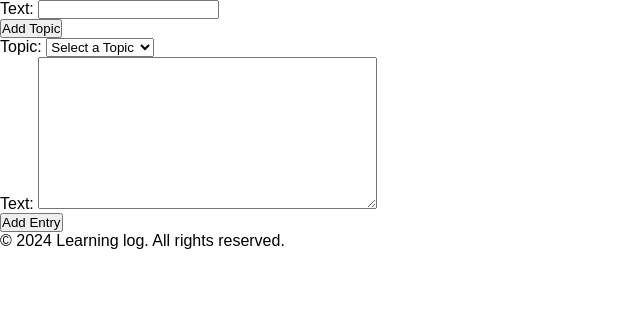
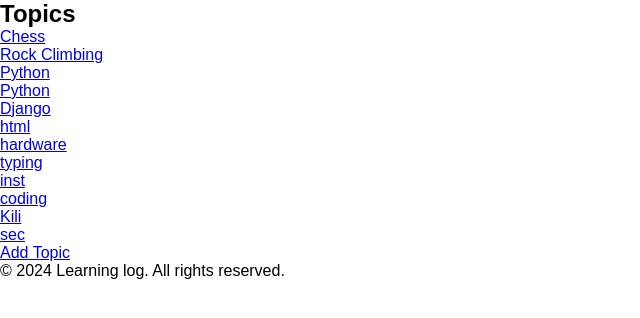
Before and after one commit to brianwaw/learning_log, a Django app: page / in a window 1280 px wide. Shown: the part 91-409 px from the top of the page, without its empty margins (0-640 px from the left). Run offline with Django 4.2, Linux system fonts and the light colour scheme; data comes from the database, SQL or seed files in the repository; both versions use the stored data as it was after the commit.

Commit message:
updated new topic and new entry views and templates

```diff
--- a/learning_logs/templates/learning_logs/all_topics.html
+++ b/learning_logs/templates/learning_logs/all_topics.html
@@ -9,4 +9,6 @@
       <li><a href="{% url 'learning_logs:add_entry' topic_name=topic.text %} ">{{topic}}</a></li>
     {% endfor %}
   </ul>
+
+  <a href="{% url 'learning_logs:add_topic' %}">Add Topic</a>
 {% endblock %}
--- a/learning_logs/urls.py
+++ b/learning_logs/urls.py
@@ -5,8 +5,8 @@
 
 urlpatterns = [
     # Home page
-    path('', views.index, name='index'),
-    path('all_topics/', views.all_topics, name='all_topics'),
+    path('', views.all_topics, name='all_topics'),
+    path('add_all', views.index, name='index'),
     path('add_topic/', views.index, name='add_topic'),
     path('<str:topic_name>/', views.add_entry, name='add_entry'),
 ]
--- a/learning_logs/views.py
+++ b/learning_logs/views.py
@@ -16,7 +16,7 @@
             if topicform.is_valid():
                 newtopic = topicform.save()
                 messages.success(request, f"Successfully added {newtopic.text}")
-                return redirect('learning_logs:add_topic')
+                return redirect('learning_logs:all_topics')
 
         elif 'entryform-submit' in request.POST:
             entryform = EntryForm(request.POST)
```
Also changed, not shown: db.sqlite3.
